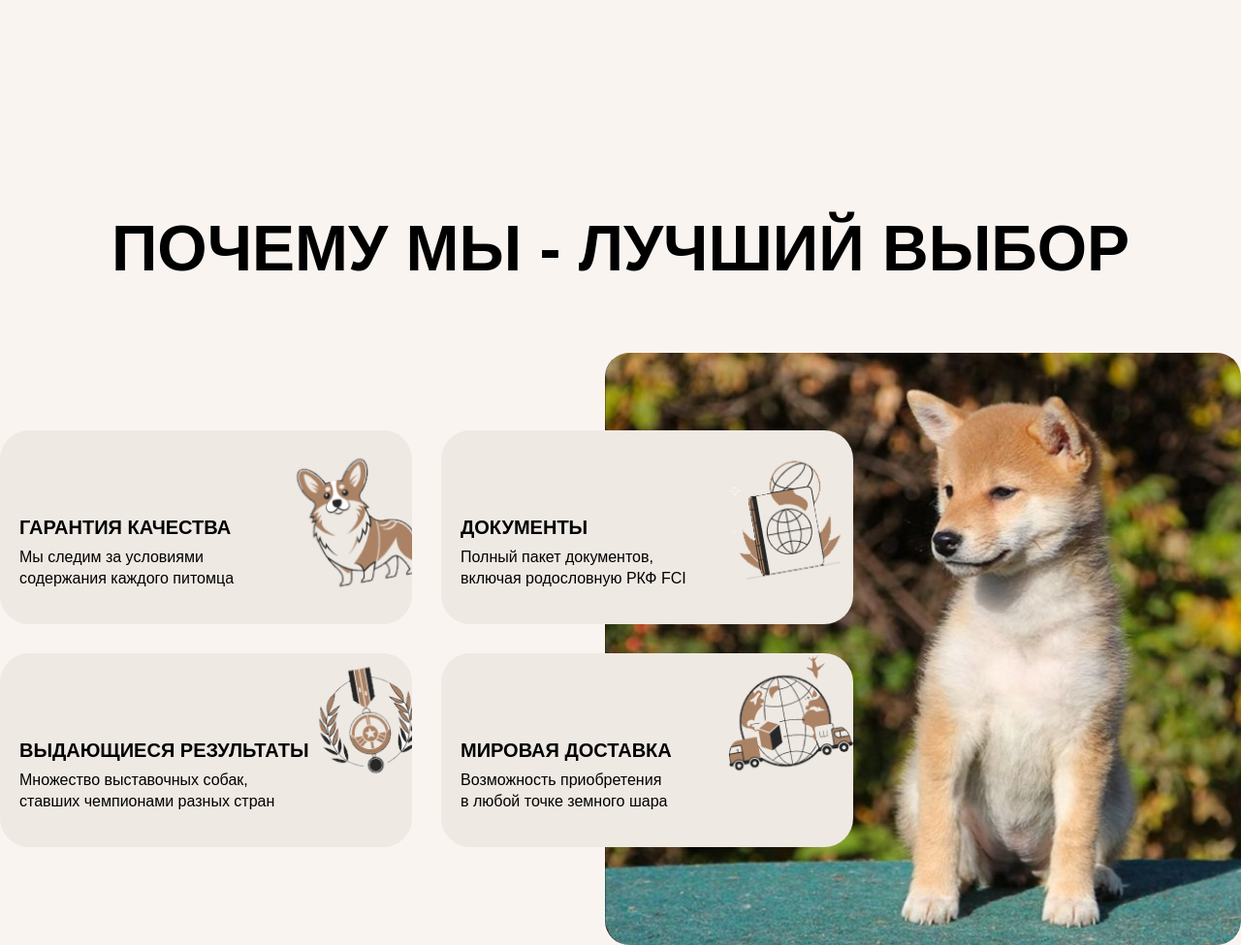
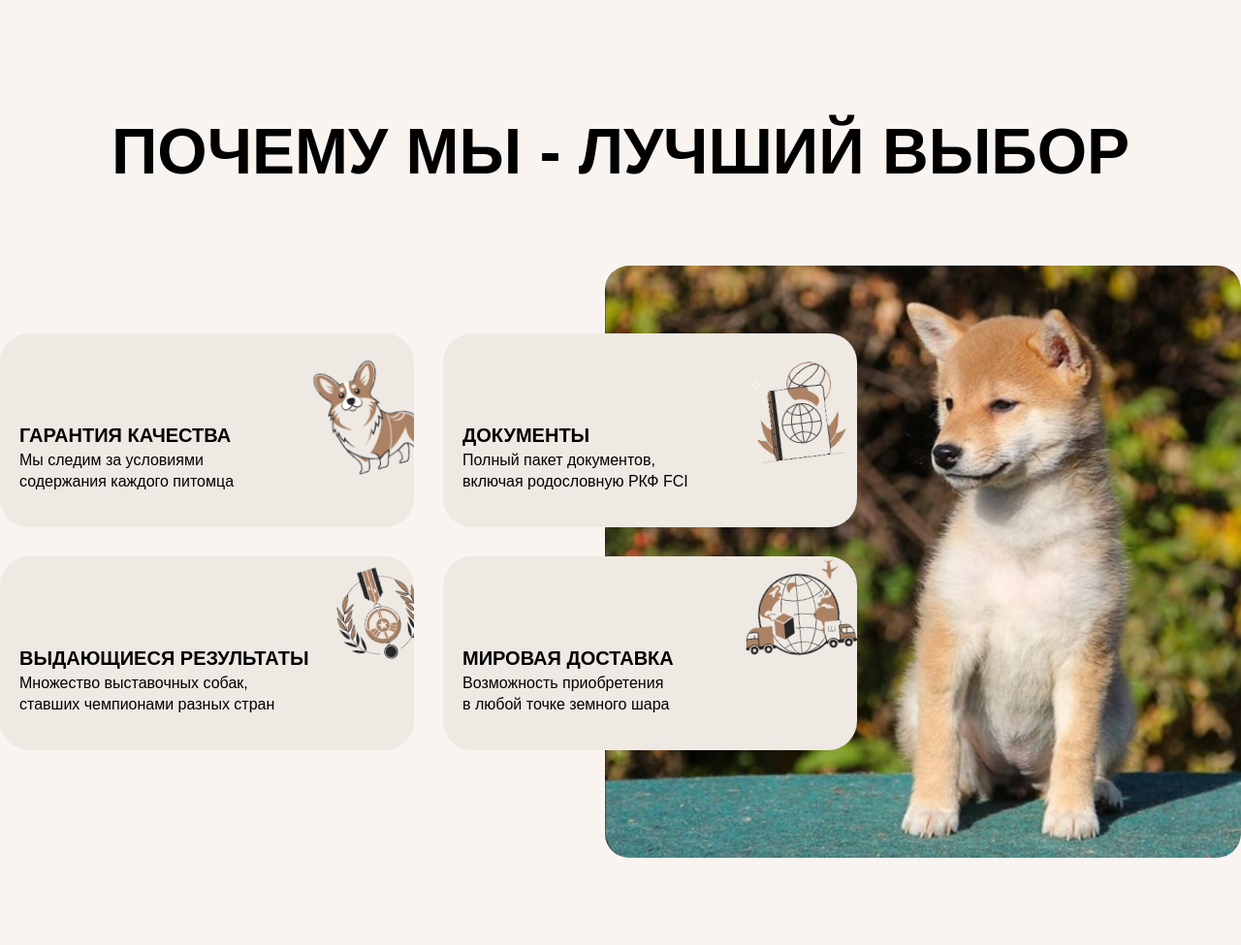
Before and after one commit to karishaYX/dog-website, a plain HTML site: page index.html in a window 1280 px wide. Shown: the part 2773-3748 px from the top of the page at 97% size. Drawn offline with Linux system fonts and the light colour scheme.

Commit message:
страшно вырубай

```diff
--- a/index.html
+++ b/index.html
@@ -435,7 +435,7 @@
                 <div class="contact-info">
                     <div class="contact-item">
                         <div class="contact-icon email-icon"></div>
-                        <p class="contact-text">info@sharpet-club</p>
+                        <p class="contact-text">info@sharpei.club</p>
                     </div>
 
                     <div class="contact-item">
@@ -448,7 +448,7 @@
                     <div class="social-icon icon-2"></div>
                     <div class="social-icon icon-3"></div>
                     <div class="social-icon icon-4"></div>
-                </div>>
+                </div>
                 <div class="legal-links">
                     <a href="#" class="legal-link">Договор оферты</a>
                     <a href="#">Политика конфиденциальности</a>
--- a/style.css
+++ b/style.css
@@ -399,131 +399,32 @@ body {
     display: flex;
     justify-content: center;
     align-items: center;
-    padding: 12rem 0;
+    padding: 12rem 0 10rem 0;
     margin-top: 0;
+    overflow: hidden;
 }
 
 .why-us-container {
-    max-width: 134.1rem;
-    width: 100%;
+    width: 134.1rem;
+    height: 78rem;
+    position: relative;
 }
 
 .why-us h2 {
     font-family: 'Bebas Neue', sans-serif;
     font-size: 6.6rem;
+    text-transform: uppercase;
     text-align: center;
-    margin-bottom: 2rem;
-    text-transform: uppercase;
-    margin-top: 10rem;
+    margin: 0 auto 5rem;
+    width: 100%;
+    white-space: nowrap;
+    position: static;
 }
 
 .why-us-content {
-    display: flex;
-    justify-content: space-between;
+    width: 100%;
+    height: calc(100% - 10rem);
     position: relative;
-    height: 71.7rem;
-}
-
-.advantages-grid {
-    width: 80rem;
-    height: 39rem;
-    display: grid;
-    grid-template-columns: 1fr 1fr;
-    grid-template-rows: 1fr 1fr;
-    gap: 3rem;
-    z-index: 3;
-    position: absolute;
-    left: 0;
-    top: 13rem;
-}
-
-.advantage-item {
-    background-color: #EFE9E3;
-    border-radius: 3rem;
-    padding: 2rem;
-    display: flex;
-    justify-content: space-between;
-    align-items: flex-start;
-    width: 38.5rem;
-    height: 16rem;
-    position: relative;
-    overflow: hidden;
-}
-
-.advantage-content {
-    display: flex;
-    justify-content: space-between;
-    align-items: flex-end;
-    height: 100%;
-    width: 100%;
-}
-
-.advantage-text {
-    flex: 1;
-    display: flex;
-    flex-direction: column;
-    justify-content: flex-end;
-    height: 100%;
-    padding-right: 2rem;
-    padding-bottom: 1.5rem;
-}
-
-.advantage-text h3 {
-    font-family: 'Bebas Neue', sans-serif;
-    font-size: 2rem;
-    font-weight: 700;
-    text-transform: uppercase;
-    margin: 0 0 1rem 0;
-    line-height: 1;
-    white-space: nowrap;
-}
-
-.advantage-text p {
-    font-family: 'Raleway', sans-serif;
-    font-size: 1.6rem;
-    line-height: 140%;
-    margin: 0;
-    color: #000;
-}
-
-.advantage-image {
-    background-size: cover;
-    background-position: center;
-    border-radius: 1rem;
-    flex-shrink: 0;
-    position: absolute;
-}
-
-.img-1 {
-    background-image: url('photo/Без\ названия5_20251113172814.png');
-    width: 17rem;
-    height: 17rem;
-    top: 1rem;
-    right: -4rem;
-}
-
-.img-2 {
-    background-image: url('photo/Без\ названия8_20251113173151.png');
-    width: 16rem;
-    height: 16rem;
-    top: 1rem;
-    right: -1rem;
-}
-
-.img-3 {
-    background-image: url('photo/Без\ названия9_20251113173308.png');
-    width: 16rem;
-    height: 16rem;
-    top: -1rem;
-    right: -3.5rem;
-}
-
-.img-4 {
-    background-image: url('photo/Без\ названия10_20251113173419.png');
-    width: 18rem;
-    height: 18rem;
-    top: -2rem;
-    right: -2rem;
 }
 
 .why-us-image {
@@ -535,14 +436,180 @@ body {
     border-radius: 2.5rem;
     position: absolute;
     right: 0;
-    top: 5rem;
+    top: 3rem;
     z-index: 1;
 }
 
-.advantage-item:nth-child(2),
+.advantages-grid {
+    width: 88.4rem;
+    height: 43rem;
+    position: absolute;
+    left: 0;
+    top: 10rem;
+    z-index: 2;
+}
+
+.advantage-item {
+    background-color: #EFE9E3;
+    border-radius: 3rem;
+    padding: 2rem;
+    display: flex;
+    justify-content: space-between;
+    align-items: flex-start;
+    position: absolute;
+    overflow: hidden;
+    box-sizing: border-box;
+    z-index: 2;
+}
+
+.advantage-item:nth-child(1) {
+    width: 42.7rem;
+    height: 20rem;
+    top: 0;
+    left: 0;
+    z-index: 3;
+}
+
+.advantage-item:nth-child(2) {
+    width: 42.7rem;
+    height: 20rem;
+    top: 0;
+    left: 45.7rem;
+    z-index: 4;
+}
+
+.advantage-item:nth-child(3) {
+    width: 42.7rem;
+    height: 20rem;
+    top: 23rem;
+    left: 0;
+    z-index: 3;
+}
+
 .advantage-item:nth-child(4) {
-    z-index: 3;
+    width: 42.7rem;
+    height: 20rem;
+    top: 23rem;
+    left: 45.7rem;
+    z-index: 4;
+}
+
+.advantage-content {
+    display: flex;
+    justify-content: space-between;
+    align-items: flex-end;
+    height: 100%;
+    width: 100%;
+}
+
+.advantage-text {
+    display: flex;
+    flex-direction: column;
+    justify-content: flex-end;
+    padding-bottom: 1.5rem;
+}
+
+.advantage-text h3 {
+    font-family: 'Bebas Neue', sans-serif;
+    font-size: 2rem;
+    text-transform: uppercase;
+    margin: 0 0 0.5rem 0;
+    line-height: 1;
+    color: #000;
+}
+
+.advantage-text p {
+    font-family: 'Raleway', sans-serif;
+    font-size: 1.6rem;
+    line-height: 140%;
+    margin: 0;
+    color: #000;
+}
+
+.advantage-item:nth-child(1) .advantage-text h3 {
+    width: 26.9rem;
+}
+
+.advantage-item:nth-child(1) .advantage-text p {
+    width: 29rem;
+}
+
+.advantage-item:nth-child(2) .advantage-text h3 {
+    width: 26.9rem;
+}
+
+.advantage-item:nth-child(2) .advantage-text p {
+    width: 29rem;
+}
+
+.advantage-item:nth-child(3) .advantage-text h3 {
+    width: 31.3rem;
+}
+
+.advantage-item:nth-child(3) .advantage-text p {
+    width: 33.1rem;
+}
+
+.advantage-item:nth-child(4) .advantage-text h3 {
+    width: 26.9rem;
+}
+
+.advantage-item:nth-child(4) .advantage-text p {
+    width: 25.1rem;
+}
+
+.advantage-image {
+    background-size: cover;
+    background-position: center;
+    border-radius: 1rem;
+    position: absolute;
+    z-index: 1;
+}
+
+.img-1 {
+    background-image: url('photo/Без\ названия5_20251113172814.png');
+    width: 15rem;
+    height: 15rem;
+    top: 1rem;
+    right: -4rem;
+    transform: rotate(-5deg);
+}
+
+.img-2 {
+    background-image: url('photo/Без\ названия8_20251113173151.png');
+    width: 14rem;
+    height: 14rem;
+    top: 1rem;
+    right: -1rem;
+    transform: rotate(3deg);
+}
+
+.img-3 {
+    background-image: url('photo/Без\ названия9_20251113173308.png');
+    width: 14rem;
+    height: 14rem;
+    top: -1rem;
+    right: -3.5rem;
+    transform: rotate(-7deg);
+}
+
+.img-4 {
+    background-image: url('photo/Без\ названия10_20251113173419.png');
+    width: 16rem;
+    height: 16rem;
+    top: -2rem;
+    right: -2rem;
+    transform: rotate(5deg);
+}
+
+
+.breeds-choice-section {
+    width: 100%;
+    min-height: 117.5rem;
+    background-color: #F9F4F0;
     position: relative;
+    margin-top: 0;
+    overflow: hidden;
 }
 
 
```
